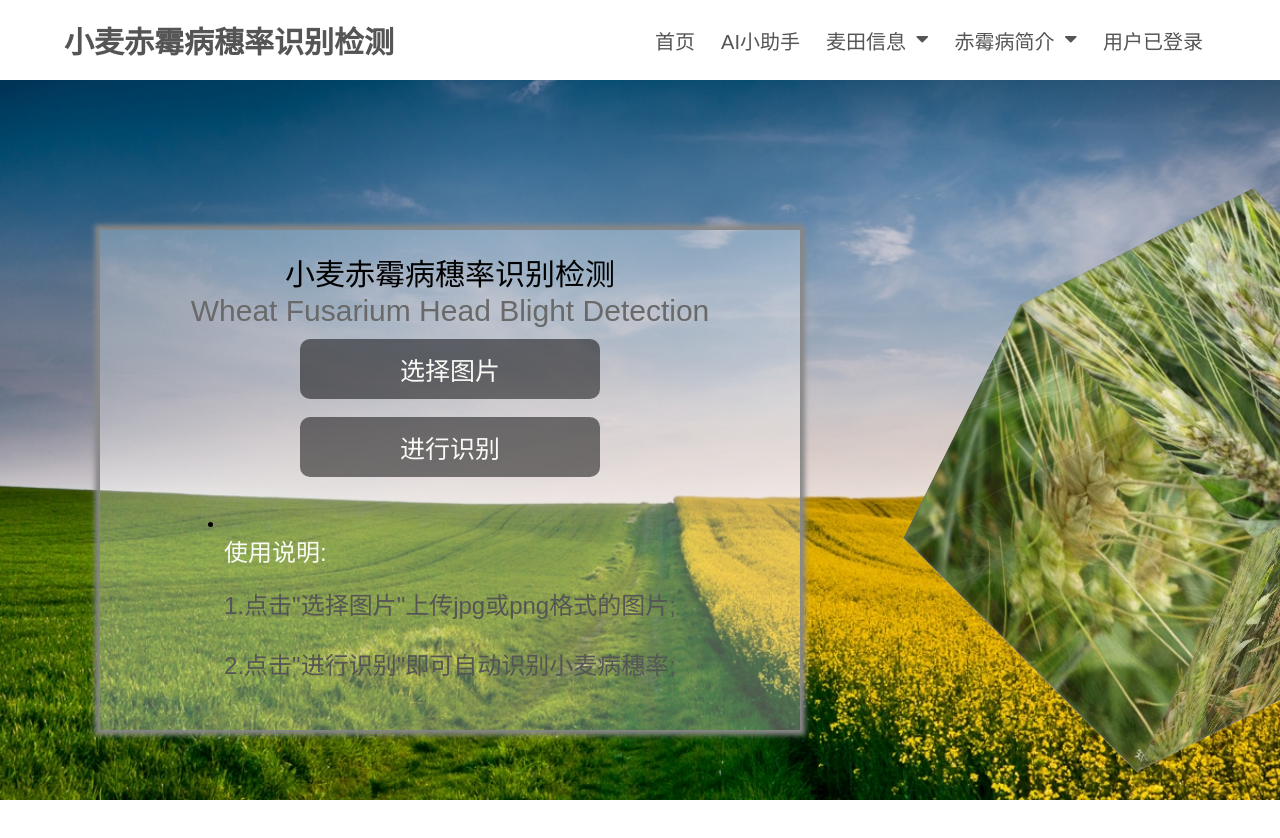
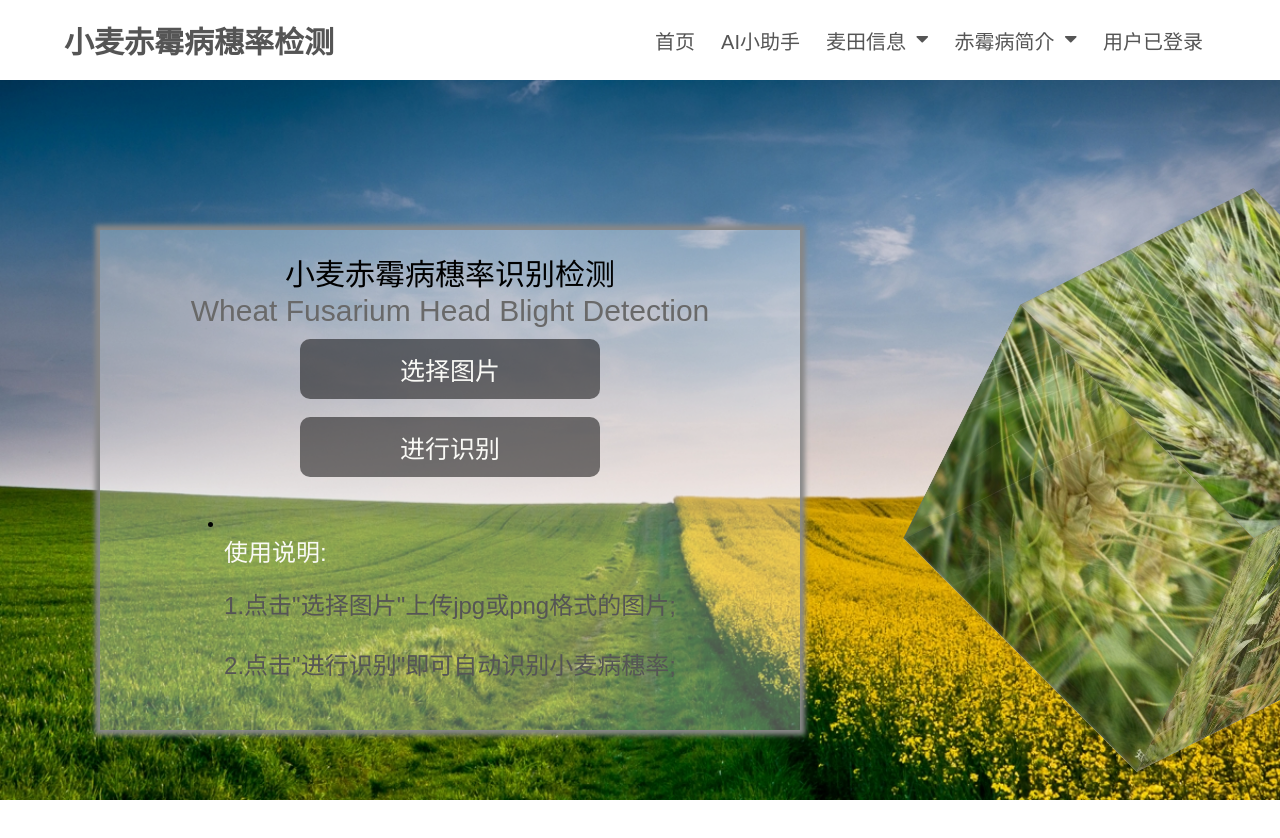
Before and after one commit to 21jikezhangchi/newxiaomai, a plain HTML site: page index.html in a window 1280 px wide. Shown: the top 838 px of the page. Drawn offline with Linux system fonts and the light colour scheme.

Commit message:
Update index.html

```diff
--- a/index.html
+++ b/index.html
@@ -5,7 +5,7 @@
 <head>
     <meta charset="utf-8" />
     <meta http-equiv="X-UA-Compatible" content="IE=edge">
-    <meta name="viewport" content="width=device-width, initial-scale=1.0">
+    <meta name="viewport" content="width=device-width, initial-scale=1.0,maximum-scale=1.0,minimum-scale=1.0,user-scalable=no">
     <title>小麦赤霉病穗率识别检测</title>
 
     <link rel="stylesheet" href="./static/css/style_1.css" />
@@ -38,7 +38,7 @@
 
 
     <div class="menu-bar">
-        <h1 class="logo"><a href="index.html">小麦赤霉病穗率识别检测</a></h1>
+        <h1 class="logo"><a href="index.html">小麦赤霉病穗率检测</a></h1>
         <ul>
             <li><a href="index.html">首页</a></li>
             <li><a href="https://chat.openai.com/">AI小助手</a></li>
```
